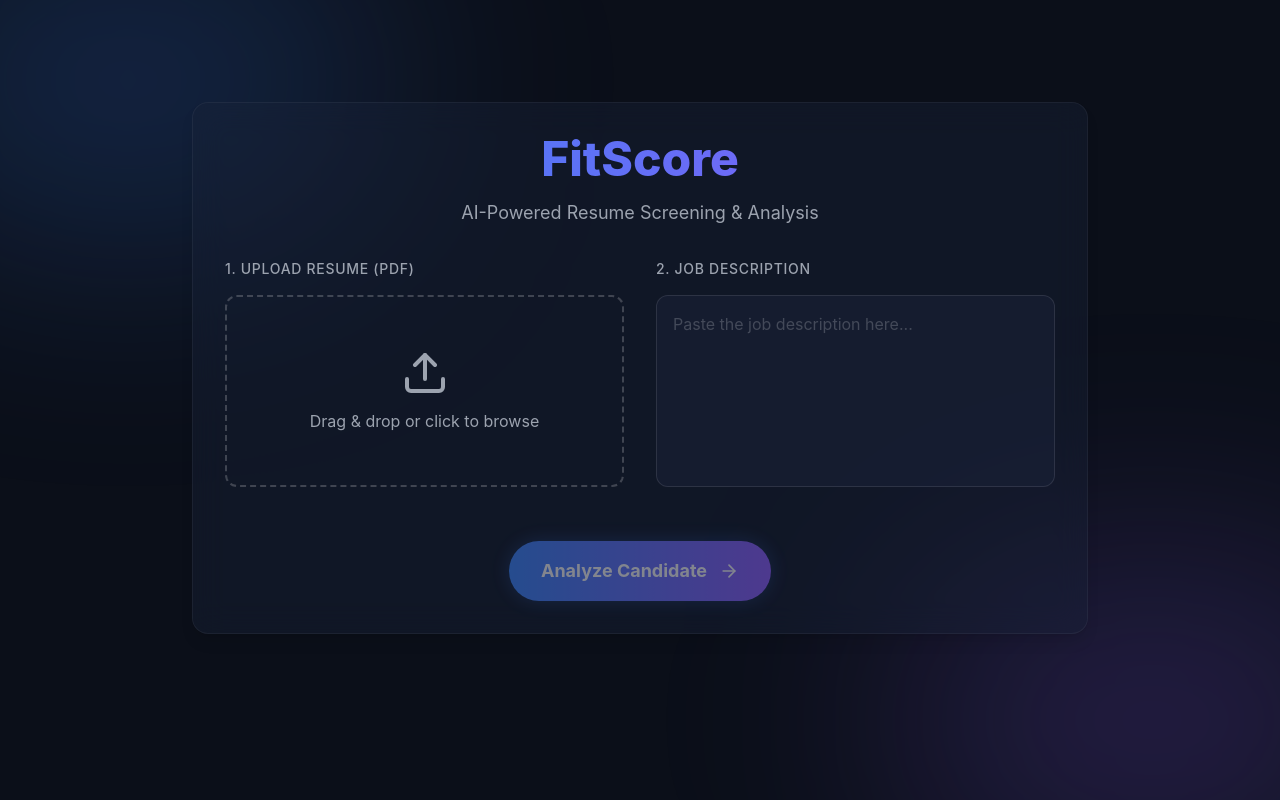
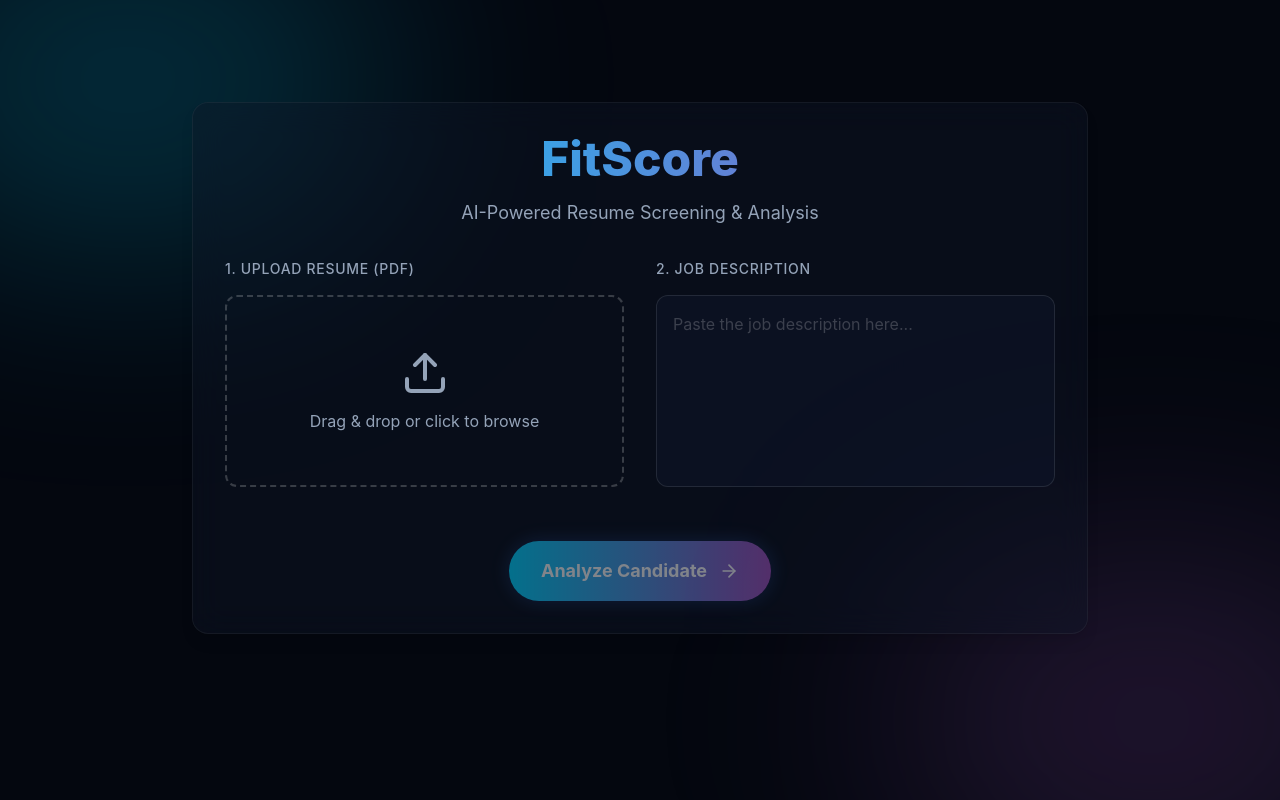
Before and after one commit to anonymouswhite07/FitScore, a React app in the folder frontend/: page / in a window 1280 px wide. Built offline with nearby package versions, Linux system fonts and the light colour scheme; the HTML template or start-up script is replaced by a standard one.

Commit message:
UI Commit 1: Add liquidglass design tokens to Tailwind config

```diff
--- a/frontend/tailwind.config.js
+++ b/frontend/tailwind.config.js
@@ -7,16 +7,44 @@ export default {
   theme: {
     extend: {
       colors: {
-        background: '#0B0F19',
-        surface: '#1A233A',
-        primary: '#3B82F6',
-        secondary: '#8B5CF6',
-        accent: '#10B981',
-        text: '#F3F4F6',
-        textMuted: '#9CA3AF'
+        background: '#04070F',
+        surface: 'rgba(15, 23, 42, 0.6)',
+        primary: {
+          DEFAULT: '#00D2FF',
+          glow: 'rgba(0, 210, 255, 0.4)'
+        },
+        secondary: {
+          DEFAULT: '#9D50BB',
+          glow: 'rgba(157, 80, 187, 0.4)'
+        },
+        accent: '#00F260',
+        text: '#F8FAFC',
+        textMuted: '#94A3B8'
+      },
+      animation: {
+        'fluid-move': 'fluid 10s ease-in-out infinite',
+        'blob': 'blob 7s infinite',
+        'glass-shine': 'shine 3s infinite',
+      },
+      keyframes: {
+        fluid: {
+          '0%, 100%': { transform: 'translate(0, 0) scale(1)' },
+          '33%': { transform: 'translate(30px, -50px) scale(1.1)' },
+          '66%': { transform: 'translate(-20px, 20px) scale(0.9)' },
+        },
+        blob: {
+          '0%': { transform: 'translate(0px, 0px) scale(1)' },
+          '33%': { transform: 'translate(30px, -50px) scale(1.1)' },
+          '66%': { transform: 'translate(-20px, 20px) scale(0.9)' },
+          '100%': { transform: 'translate(0px, 0px) scale(1)' },
+        },
+        shine: {
+          '0%': { transform: 'translateX(-100%)' },
+          '100%': { transform: 'translateX(100%)' },
+        }
       },
       fontFamily: {
-        sans: ['Inter', 'sans-serif'],
+        sans: ['Outfit', 'Inter', 'sans-serif'],
       }
     },
   },
```
